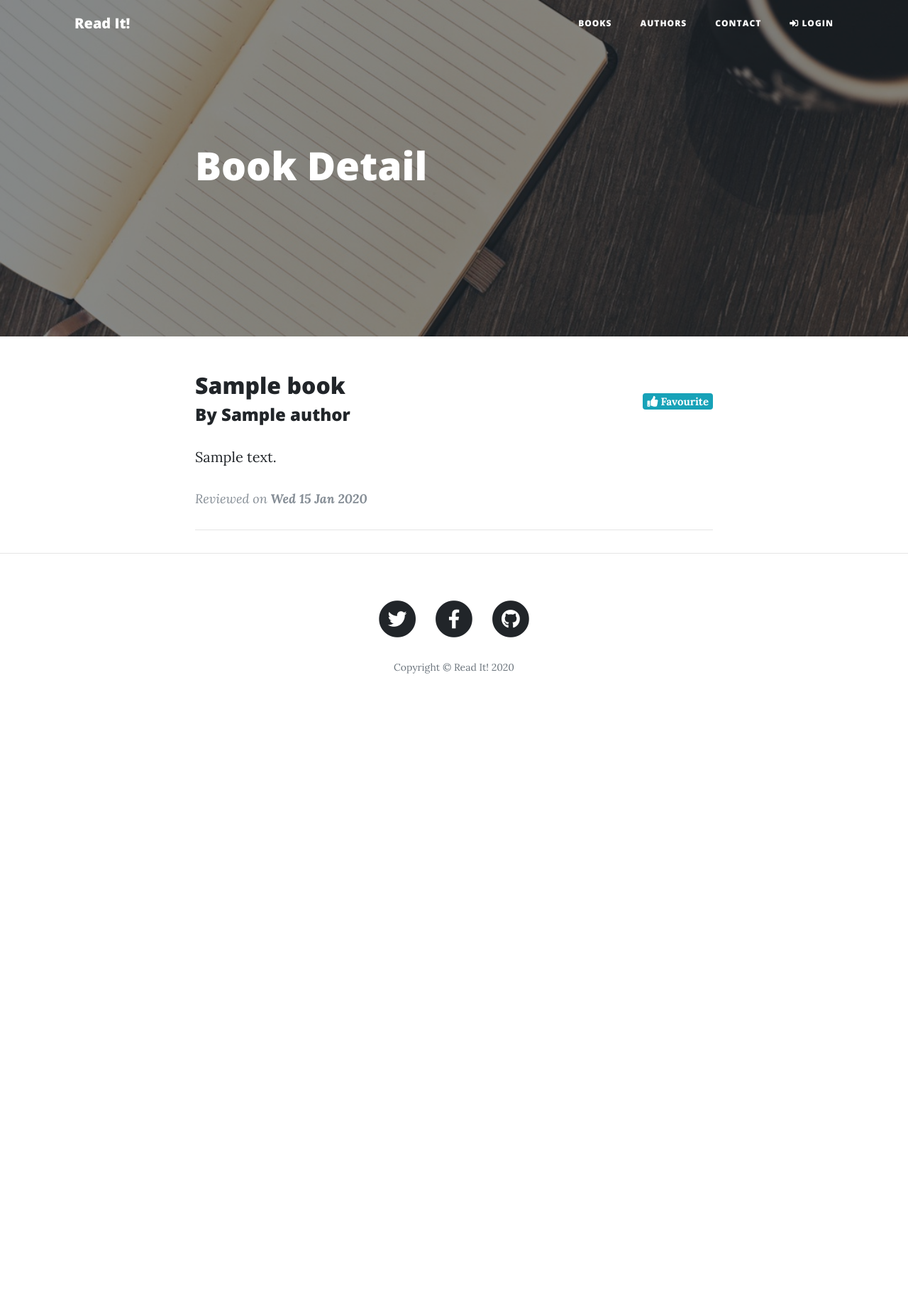
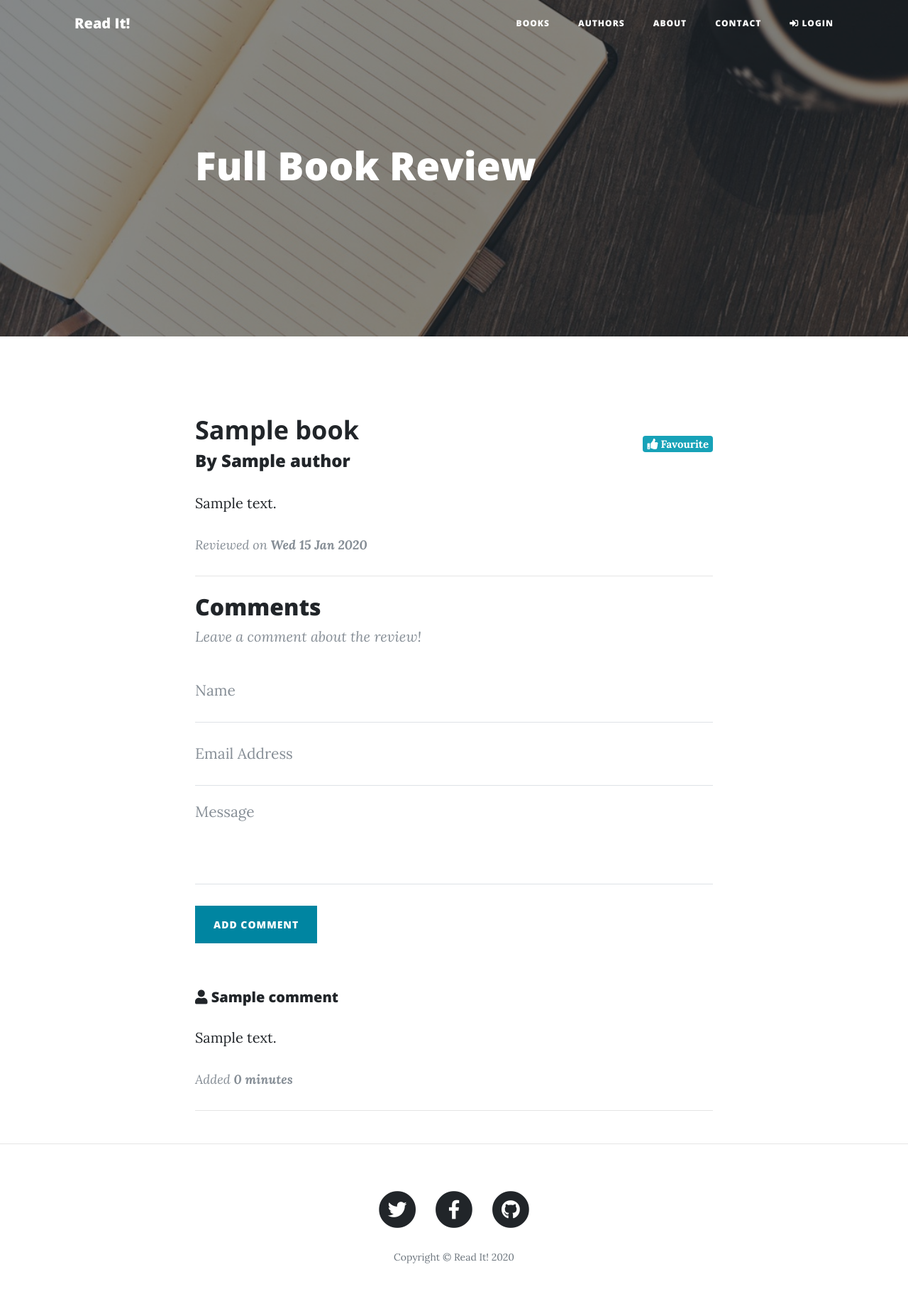
Before and after one commit to shumbaashley/Book-Review-Website-with-django, a Django app: page /books/1/ in a window 1280 px wide. Shown: the whole page at 71% size. Before the commit the page ends 949 px from the top, so only its background shows below. Run offline with Django 3.2, Linux system fonts and the light colour scheme; data comes from the database, SQL or seed files in the repository; both versions use the stored data as it was after the commit; tables that the repository leaves empty hold one stand-in row (values such as "Sample post"); some libraries are stand-ins or nearby versions.

Commit message:
updated to add comments

```diff
--- a/books/admin.py
+++ b/books/admin.py
@@ -1,11 +1,12 @@
 from django.contrib import admin
-from .models import Author, Book
+from .models import Author, Book, Comment
 
 @admin.register(Book)
 class BookAdmin(admin.ModelAdmin):
     fieldsets = [
         ("Book Details", {"fields": ["title", "authors"]}),
-        ("Review", {"fields": ["is_favourite", "review","reviewed_by", "date_reviewed"]})
+        ("Review", {"fields": ["is_favourite", "review","reviewed_by", "date_reviewed"]}),
+        ("Comments", {"fields": ["comments"]})
     ]
 
     readonly_fields = ("date_reviewed",)
@@ -23,3 +24,4 @@ class BookAdmin(admin.ModelAdmin):
 
 # Register your models here.
 admin.site.register(Author)
+admin.site.register(Comment)
--- a/books/models.py
+++ b/books/models.py
@@ -2,8 +2,18 @@ from django.contrib.auth.models import User
 from django.urls import reverse
 from django.db import models
 from django.utils.timezone import now
+from datetime import datetime
 
 # Create your models here.
+
+class Comment(models.Model):
+    name = models.CharField(max_length=64, blank=True, null=True)
+    email = models.EmailField(max_length=64, unique=True, null=True)
+    message = models.TextField(max_length=300, blank=True, null=True)
+    date = models.DateTimeField(blank=True, null=True, default=datetime.now())
+
+    def __str__(self):
+        return f"{self.name} - {self.message}"
 class Book(models.Model):
     title = models.CharField(max_length=150)
     authors = models.ManyToManyField("Author", related_name="books")
@@ -11,6 +21,7 @@ class Book(models.Model):
     reviewed_by = models.ForeignKey(User, blank=True, null=True, related_name="reviews", on_delete=models.CASCADE)
     date_reviewed = models.DateTimeField(blank=True, null=True)
     is_favourite = models.BooleanField(default=False, verbose_name="Favourite?")
+    comments = models.ManyToManyField(Comment, related_name="feedback")
 
     def __str__(self):
         return "{} by {}".format(self.title, self.list_authors())
--- /dev/null
+++ b/books/templates/book-comments.html
@@ -0,0 +1,49 @@
+
+<div class="post-preview pt-2">
+    <h2 class="post-title">
+      Comments
+    </h2>
+    <blockquote class="blockquote">Leave a comment about the review!</blockquote>
+</div>
+
+<form action="{% url 'create-comment' book.id %}" method="post" class="pb-5">
+    {% csrf_token %}
+    <div class="control-group">
+        <div class="form-group floating-label-form-group controls">
+          <label>Name</label>
+          <input type="text" class="form-control" name="name" placeholder="Name" id="name" required data-validation-required-message="Please enter your name.">
+          <p class="help-block text-danger"></p>
+        </div>
+      </div>
+      <div class="control-group">
+        <div class="form-group floating-label-form-group controls">
+          <label>Email Address</label>
+          <input type="email" class="form-control" name="email" placeholder="Email Address" id="email" required data-validation-required-message="Please enter your email address.">
+          <p class="help-block text-danger"></p>
+        </div>
+      </div>
+      <div class="control-group">
+        <div class="form-group floating-label-form-group controls">
+          <label>Message</label>
+          <textarea rows="3" class="form-control" placeholder="Message" name="message" id="message" required data-validation-required-message="Please enter a message."></textarea>
+          <p class="help-block text-danger"></p>
+        </div>
+      </div>
+      <br>
+      <div id="success"></div>
+      <div class="form-group">
+        <button type="submit" class="btn btn-primary" id="sendMessageButton">Add Comment</button>
+      </div>
+</form>
+{% for comment in book.comments.all %}
+<div class="post-preview">
+  <h5><i class="fa fa-user"></i> {{comment.name}}</h5>
+  <p>{{ comment.message|linebreaks }}</p>
+
+    <p class="post-meta">
+        Added <strong>{{ comment.date|timesince:comment.date }}</strong>
+    </p>
+</div>
+<hr>
+{% endfor %}
+<p></p>
--- a/books/templates/book-detail.html
+++ b/books/templates/book-detail.html
@@ -1,7 +1,7 @@
 
 <div class="post-preview">
   {% if book.is_favourite %} <p class="badge badge-info float-right"><i class="fa fa-thumbs-up "></i> Favourite</p>{% endif %}
-      <h2 class="post-title">
+      <h2 class="section-heading">
         <a href="{% url 'book-detail' book.pk %}">{{ book.title }}</a>
       </h2>
       <h4 class="post-subtitle">
--- a/books/templates/book.html
+++ b/books/templates/book.html
@@ -6,12 +6,15 @@ style="background-image: url('/static/img/course05.jpg')"
 
 {% block heading %}
 <div class="post-heading">
-    <h1>Book Detail</h1>
+    <h1>Full Book Review </h1>
 </div>
 {% endblock %}
 
 {% block content %}
-    {% if book.review%}
+    {% if book.review %}
         {% include "book-detail.html" %}
     {% endif %}
+    {% if book.review %}
+        {% include "book-comments.html" %}
+    {% endif %}
 {% endblock %}
--- a/books/views.py
+++ b/books/views.py
@@ -6,8 +6,8 @@ from django.db.models import Count
 from django.shortcuts import get_object_or_404, redirect, render
 from django.views.generic import DetailView, View
 from django.views.generic.edit import CreateView
-from .forms import BookForm, ReviewForm
-from .models import Author, Book
+from .forms import BookForm, ReviewForm, CommentForm
+from .models import Author, Book, Comment
 
 # Create your views here.
 def login_view(request):
@@ -125,5 +125,28 @@ class CreateAuthor(CreateView):
         return reverse('review-books')
 
 
+def create_comment_view(request, pk):
+
+    name = request.POST['name']
+    email = request.POST['email']
+    message = request.POST['message']
+
+    comment = Comment.objects.create(name=name, email=email, message=message)
+    comment.save()
+
+    book = Book.objects.get(pk = pk)
+
+
+    book.comments.add(comment)
+    book.save()
+
+    return HttpResponseRedirect(reverse("book-detail", args=(pk,)))
+
+
+
+
 def contact_view(request):
     return render(request, "contact.html", {})
+
+def about_view(request):
+    return render(request, "about.html", {})
--- a/readit/templates/index.html
+++ b/readit/templates/index.html
@@ -47,6 +47,9 @@
             <a class="nav-link" href="{% url 'review-books' %}">Reviews</a>
           </li>
           {% endif %}
+          <li class="nav-item">
+            <a class="nav-link" href="{% url 'about' %}">About</a>
+          </li>
           <li class="nav-item">
             <a class="nav-link" href="{% url 'contact' %}">Contact</a>
           </li>
@@ -98,7 +101,7 @@
         <div class="col-lg-8 col-md-10 mx-auto">
           <ul class="list-inline text-center">
             <li class="list-inline-item">
-              <a href="#">
+              <a href="https://twitter.com/shumba_ashley">
                 <span class="fa-stack fa-lg">
                   <i class="fas fa-circle fa-stack-2x"></i>
                   <i class="fab fa-twitter fa-stack-1x fa-inverse"></i>
@@ -106,7 +109,7 @@
               </a>
             </li>
             <li class="list-inline-item">
-              <a href="#">
+              <a href="https://www.facebook.com/ashleyt.shumba/">
                 <span class="fa-stack fa-lg">
                   <i class="fas fa-circle fa-stack-2x"></i>
                   <i class="fab fa-facebook-f fa-stack-1x fa-inverse"></i>
--- a/readit/urls.py
+++ b/readit/urls.py
@@ -17,7 +17,7 @@ from django.contrib import admin
 from django.urls import path
 from django.contrib.auth.decorators import login_required
 from  books.views import ( AuthorDetail, BookDetail, AuthorList, ReviewList, CreateAuthor, list_books, review_book )
-from books.views import sign_in_view, sign_out_view, login_view, contact_view
+from books.views import sign_in_view, sign_out_view, login_view, contact_view, create_comment_view, about_view
 urlpatterns = [
     # Auth
     path('logout/', sign_out_view, name='logout'),
@@ -31,10 +31,14 @@ urlpatterns = [
     path('', list_books, name='books'),
     path('authors/', AuthorList.as_view(), name='authors'),
     path('books/<int:pk>/', BookDetail.as_view(), name='book-detail'),
+    path('books/<int:pk>/comment', create_comment_view, name='create-comment' ),
     path('authors/add/', login_required(CreateAuthor.as_view()), name='add-author'),
     path('authors/<int:pk>/', AuthorDetail.as_view(), name='author-detail'),
     path('review/', login_required(ReviewList.as_view()), name='review-books'),
     path('review/<int:pk>/', review_book, name='review-book'),
+
     path('contact/', contact_view, name="contact"),
+    path('about/', about_view, name="about"),
+
 
 ]
```
Also changed, not shown: books/forms.py (+8 -1 lines), books/templates/book-short.html (added, +18 -0 lines), books/templates/lists.html (+4 -3 lines), readit/templates/about.html (added, +20 -0 lines), books/migrations/0001_initial.py, books/migrations/0002_auto_20191224_0248.py (deleted), books/migrations/0003_book_reviewed_by.py (deleted), db.sqlite3, readit/static/img/about-bg2.jpg (added).
